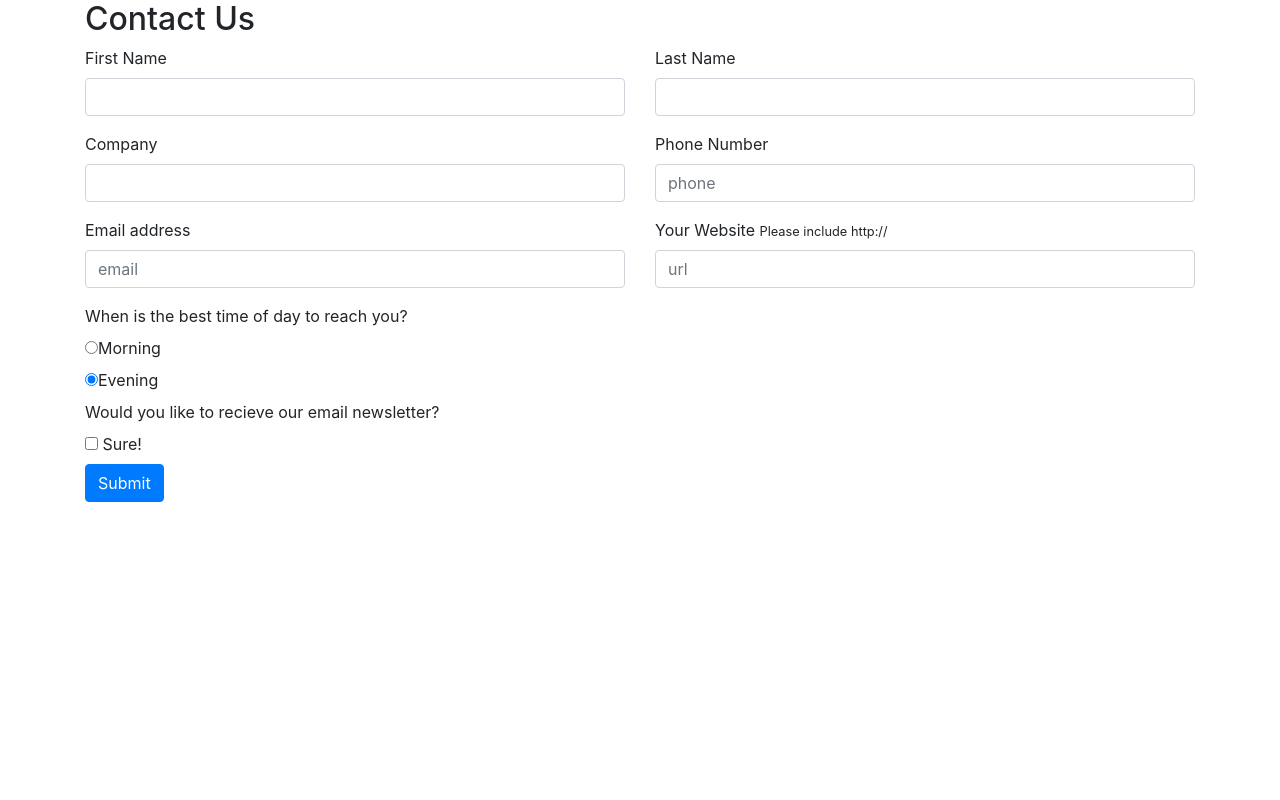
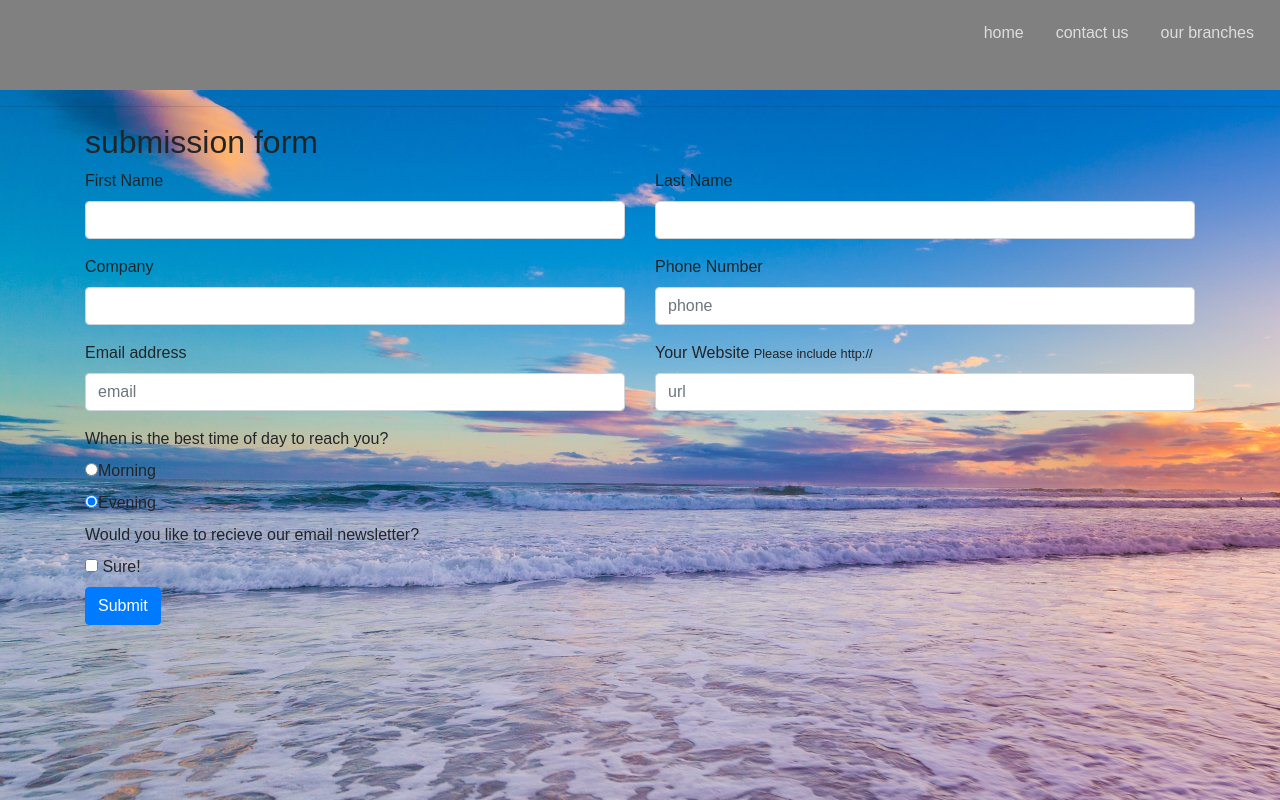
Before and after one commit to Kelvin59/nest-international-hotel, a plain HTML site: page index.html in a window 1280 px wide. Drawn offline with nearby package versions, Linux system fonts and the light colour scheme.

Commit message:
second file

```diff
--- a/index.html
+++ b/index.html
@@ -4,13 +4,24 @@
     <meta name="viewport" content="width=device-width, initial-scale=1.0">
     <meta http-equiv="X-UA-Compatible" content="ie=edge">
     <title>NEST HOTEL</title>
-    <link rel="stylesheet" href="https://stackpath.bootstrapcdn.com/bootstrap/4.5.1/css/bootstrap.min.css" integrity="sha384-VCmXjywReHh4PwowAiWNagnWcLhlEJLA5buUprzK8rxFgeH0kww/aWY76TfkUoSX" crossorigin="anonymous">
+<link rel="stylesheet" href="https://stackpath.bootstrapcdn.com/bootstrap/4.5.1/css/bootstrap.min.css" integrity="sha384-VCmXjywReHh4PwowAiWNagnWcLhlEJLA5buUprzK8rxFgeH0kww/aWY76TfkUoSX" crossorigin="anonymous">
+<link rel="stylesheet" href="./trial.css">
 
 </head>
 <Body>
+  <header>
+    <div class="header">
+        <div id="overlay">
+            <a href="#default" class="logo"></a>
+            <nav>
+            <ul>
+ <li><a href="/trial.html">home</a></li><br>
+       <li><a href="#contact us.html">contact us</a></li><br>
+       <li> <a href="#Our branches.html">our branches</a></li></ul>
+            </nav> </div></div></header><hr>
   <div class="container">
     <form>
-      <h2>Contact Us</h2>
+      <h2>submission form</h2>
       <div class="row">
         <div class="col-md-6">
           <div class="form-group">
```
